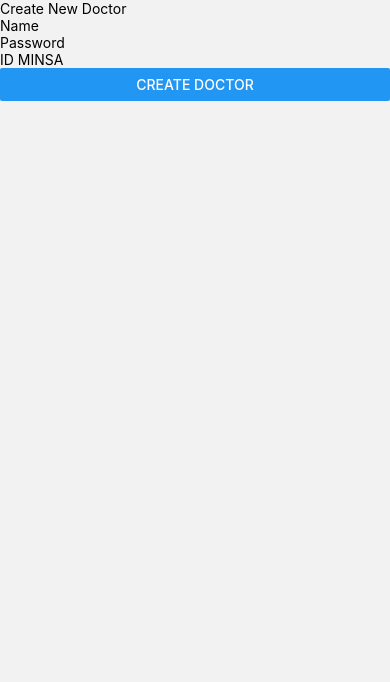
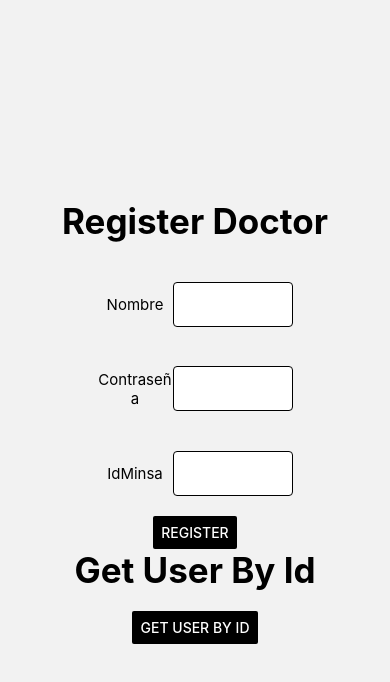
Before and after one commit to ArleysGatica/Scale-MOM, a React Native app: screen /DoctorCreationForm in a window 390 px wide. Shown: the top 682 px of the page. Built offline with nearby package versions, Linux system fonts and the light colour scheme.

Commit message:
fetch with BD

```diff
--- a/App.tsx
+++ b/App.tsx
@@ -12,6 +12,8 @@ import { store } from './src/app/store';
 
 import MyForm from './src/Helpers/Generalform/form';
 import FormularyPart from './src/UI/Page/Formulary';
+import RegisterPatient from './src/UI/Page/RegisterPatient/patient';
+
 
 const Stack = createNativeStackNavigator();
 
@@ -21,7 +23,8 @@ const screenOptions = {
 
 function AppStack() {
     return (
-        <Stack.Navigator screenOptions={screenOptions} initialRouteName="FormularyPart">
+        <Stack.Navigator screenOptions={screenOptions} initialRouteName="DoctorCreationForm">
+            <Stack.Screen options={{ headerShown: false }} name="RegisterPatient" component={RegisterPatient} />
             <Stack.Screen options={{ headerShown: false }} name="FormularyPart" component={FormularyPart} />
             <Stack.Screen options={{ headerShown: false }} name="Welcome" component={Welcome} />
             <Stack.Screen options={{ headerShown: false }} name="CustomBottomTabNavigator" component={CustomBottomTabNavigator} />
--- a/package.json
+++ b/package.json
@@ -20,6 +20,7 @@
         "@reduxjs/toolkit": "1.9.5",
         "@types/body-parser": "^1.19.3",
         "@types/react": "~18.2.14",
+        "axios": "^1.6.0",
         "expo": "^49.0.11",
         "expo-status-bar": "~1.6.0",
         "jest": "^29.2.1",
--- a/src/UI/Components/CreateDr/index.tsx
+++ b/src/UI/Components/CreateDr/index.tsx
@@ -1,57 +1,105 @@
 import React, { useState } from 'react';
-import { View, Text, TextInput, Button } from 'react-native';
+import { View, Text, TextInput, Button, Alert } from 'react-native';
+import { fetchAdminUserById, fetchCreateDoctor } from '../../../services';
 
 type Doctor = {
-    name?: string;
+    username?: string;
     password?: string;
     idMinsa?: string;
 };
+
+interface IAdminUser {
+    id?: string;
+    username?: string;
+    password?: string;
+}
 
 type Props = {
     onCreateDoctor?: (doctor: Doctor) => void;
 };
 
 const DoctorCreationForm: React.FC<Props> = ({ onCreateDoctor }) => {
-    const [name, setName] = useState('');
-    const [password, setPassword] = useState('');
-    const [idMinsa, setIdMinsa] = useState('');
 
-    const handleCreateDoctor = () => {
-        const newDoctor: Doctor = {
-            name,
-            password,
-            idMinsa,
-        };
-        if (onCreateDoctor) {
-            onCreateDoctor(newDoctor);
-        }
-        setName('');
-        setPassword('');
-        setIdMinsa('');
-    };
+    const [createDoctor, setCreateDoctor] = useState<Doctor>({});
+    const [userAdmin, setUserAdmin] = useState<IAdminUser>({});
+
+    const objData: { name: keyof Doctor, label: string, type: string }[] = [
+        { name: 'username', label: 'Nombre', type: 'text' },
+        { name: 'password', label: 'Contraseña', type: 'text' },
+        { name: 'idMinsa', label: 'IdMinsa', type: 'text' },
+    ];
+
+    const createDoctorHandler = () => {
+        const response = fetchCreateDoctor(createDoctor);
+        onCreateDoctor && onCreateDoctor(createDoctor);
+        Alert.alert('Doctor creado');
+        console.log(response);
+    }
+
+
+    const getUserById = async () => {
+        const response = await fetchAdminUserById('653d87fcc6fb2046d9477c2b');
+        console.log(response);
+    }
 
     return (
-        <View>
-            <Text>Create New Doctor</Text>
-            <TextInput
-                placeholder="Name"
-                value={name}
-                onChangeText={(text) => setName(text)}
+        <View style={{ flex: 1, alignItems: 'center', justifyContent: 'center', }}>
+
+            <Text style={{ width: '100%', textAlign: 'center', fontSize: 35, fontWeight: 'bold', marginBottom: 20, color: 'black' }}>
+                Register Doctor
+            </Text>
+            {
+                objData.map((item, index) => {
+                    return (
+                        <View key={index}
+                            style={{
+                                flexDirection: 'row',
+                                alignItems: 'center',
+                                width: '100%',
+                                height: '10%',
+                                justifyContent: 'center',
+                                flexWrap: 'wrap',
+                            }}>
+                            <Text style={{ width: 75, textAlign: 'center', fontSize: 15, }}>{item.label}</Text>
+                            <TextInput
+                                style={{
+                                    height: 45,
+                                    width: 120,
+                                    padding: 15,
+                                    marginTop: 10,
+                                    marginBottom: 10,
+                                    backgroundColor: 'rgb(255, 255, 255)',
+                                    borderColor: 'rgb(0, 0, 0)',
+                                    borderRadius: 4,
+                                    borderWidth: 1,
+                                    color: 'black',
+                                }}
+                                onChangeText={text => setCreateDoctor({ ...createDoctor, [item.name]: text })}
+                                value={createDoctor[item.name]?.toString()}
+                            />
+                        </View>
+                    )
+                })
+            }
+            <Button
+                onPress={createDoctorHandler}
+                title="Register"
+                color="black"
+                accessibilityLabel="Learn more about this purple button"
+
             />
-            <TextInput
-                placeholder="Password"
-                secureTextEntry={true}
-                value={password}
-                onChangeText={(text) => setPassword(text)}
+
+            <Text style={{ width: '100%', textAlign: 'center', fontSize: 35, fontWeight: 'bold', marginBottom: 20, color: 'black' }}>
+                Get User By Id
+            </Text>
+            <Button
+                onPress={getUserById}
+                title="Get User By Id"
+                color="black"
+                accessibilityLabel="Learn more about this purple button"
             />
-            <TextInput
-                placeholder="ID MINSA"
-                value={idMinsa}
-                onChangeText={(text) => setIdMinsa(text)}
-            />
-            <Button title="Create Doctor" onPress={handleCreateDoctor} />
         </View>
-    );
-};
+    )
+}
 
 export default DoctorCreationForm;
--- a/src/UI/Page/RegisterPatient/patient.tsx
+++ b/src/UI/Page/RegisterPatient/patient.tsx
@@ -0,0 +1,74 @@
+import { Text, View, TextInput, Image, Button, TouchableOpacity, SafeAreaView, StyleSheet, TouchableHighlight, Alert, ActivityIndicator, Pressable } from 'react-native';
+
+import React, { useState, useEffect } from 'react';
+import { IPatient } from '../../../types/types';
+import { fetchCreatePatient } from '../../../services';
+
+const RegisterPatient = () => {
+
+    const [registerData, setregisterData] = useState<IPatient>({});
+
+    const objData: { name: keyof IPatient, label: string, type: string }[] = [
+        { name: 'username', label: 'Nombre', type: 'text' },
+        { name: 'dni', label: 'Cedula', type: 'text' },
+        { name: 'nameEncargado', label: 'Nombre Encargado', type: 'text' },
+        { name: 'telefonoEncargado', label: 'Telefono Encargado', type: 'text' },
+        { name: 'telefono', label: 'Telefono', type: 'text' },
+        { name: 'edad', label: 'Edad', type: 'text' },
+    ];
+
+    const createPatientHandler = async () => {
+        const response = await fetchCreatePatient(registerData);
+        console.log(response);
+    }
+
+    return (
+        <View style={{ flex: 1, alignItems: 'center', justifyContent: 'center', }}>
+
+            <Text style={{ width: '100%', textAlign: 'center', fontSize: 35, fontWeight: 'bold', marginBottom: 20, color: 'black' }}>
+                Register Patient
+            </Text>
+            {
+                objData.map((item, index) => {
+                    return (
+                        <View key={index}
+                            style={{
+                                flexDirection: 'row',
+                                alignItems: 'center',
+                                width: '100%',
+                                height: '10%',
+                                justifyContent: 'center',
+                                flexWrap: 'wrap',
+                            }}>
+                            <Text style={{ width: 75, textAlign: 'center', fontSize:15, }}>{item.label}</Text>
+                            <TextInput
+                                style={{
+                                    height: 45,
+                                    width: 120,
+                                    padding: 15,
+                                    marginTop: 10,
+                                    marginBottom: 10,
+                                    backgroundColor: 'rgb(255, 255, 255)',
+                                    borderColor: 'rgb(0, 0, 0)',
+                                    borderRadius: 4,
+                                    borderWidth: 1,
+                                    color: 'black',
+                                }}
+                                onChangeText={text => setregisterData({ ...registerData, [item.name]: text })}
+                                value={registerData[item.name]?.toString()}
+                            />
+                        </View>
+                    )
+                })
+            }
+            <Button
+                onPress={createPatientHandler}
+                title="Register"
+                color="black"
+                accessibilityLabel="Learn more about this purple button"
+            />
+        </View>
+    );
+}
+
+export default RegisterPatient;
```
Also changed, not shown: src/Helpers/Generalform/form.tsx (+39 -11 lines), src/services/index.ts (+72 -17 lines), src/types/types.ts (+7 -6 lines), 1 other file (tests, documents, lock files or other folders).
